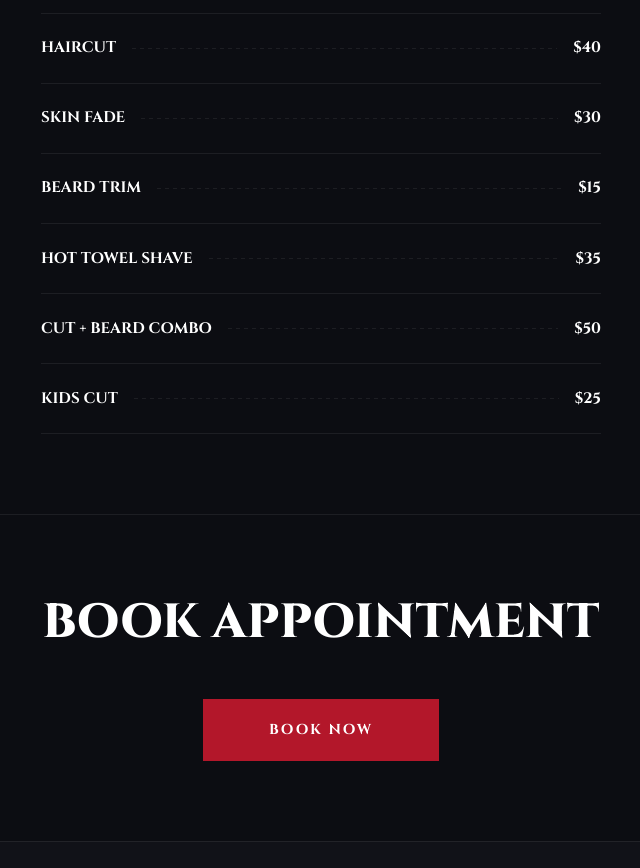
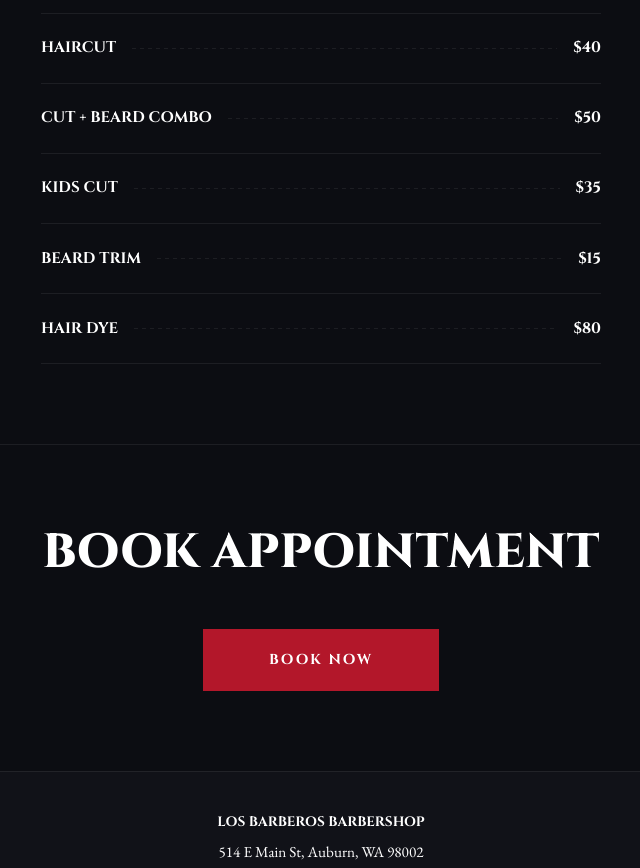
Before and after one commit to reganlai/losbarberos, a plain HTML site: page index.html in a window 1280 px wide. Shown: the part 1766-2634 px from the top of the page, without its empty margins (319-959 px from the left). Drawn offline with nearby package versions, Linux system fonts and the light colour scheme.

Commit message:
more updates

```diff
--- a/index.html
+++ b/index.html
@@ -106,21 +106,6 @@
                         <span class="service-divider"></span>
                         <span class="service-price">$40</span>
                     </li>
-                    <li class="service-row" id="service-fade">
-                        <span class="service-name">Skin Fade</span>
-                        <span class="service-divider"></span>
-                        <span class="service-price">$30</span>
-                    </li>
-                    <li class="service-row" id="service-beard">
-                        <span class="service-name">Beard Trim</span>
-                        <span class="service-divider"></span>
-                        <span class="service-price">$15</span>
-                    </li>
-                    <li class="service-row" id="service-shave">
-                        <span class="service-name">Hot Towel Shave</span>
-                        <span class="service-divider"></span>
-                        <span class="service-price">$35</span>
-                    </li>
                     <li class="service-row" id="service-combo">
                         <span class="service-name">Cut + Beard Combo</span>
                         <span class="service-divider"></span>
@@ -129,7 +114,17 @@
                     <li class="service-row" id="service-kids">
                         <span class="service-name">Kids Cut</span>
                         <span class="service-divider"></span>
-                        <span class="service-price">$25</span>
+                        <span class="service-price">$35</span>
+                    </li>
+                    <li class="service-row" id="service-beard">
+                        <span class="service-name">Beard Trim</span>
+                        <span class="service-divider"></span>
+                        <span class="service-price">$15</span>
+                    </li>
+                    <li class="service-row" id="service-shave">
+                        <span class="service-name">Hair Dye</span>
+                        <span class="service-divider"></span>
+                        <span class="service-price">$80</span>
                     </li>
                 </ul>
             </div>
```
